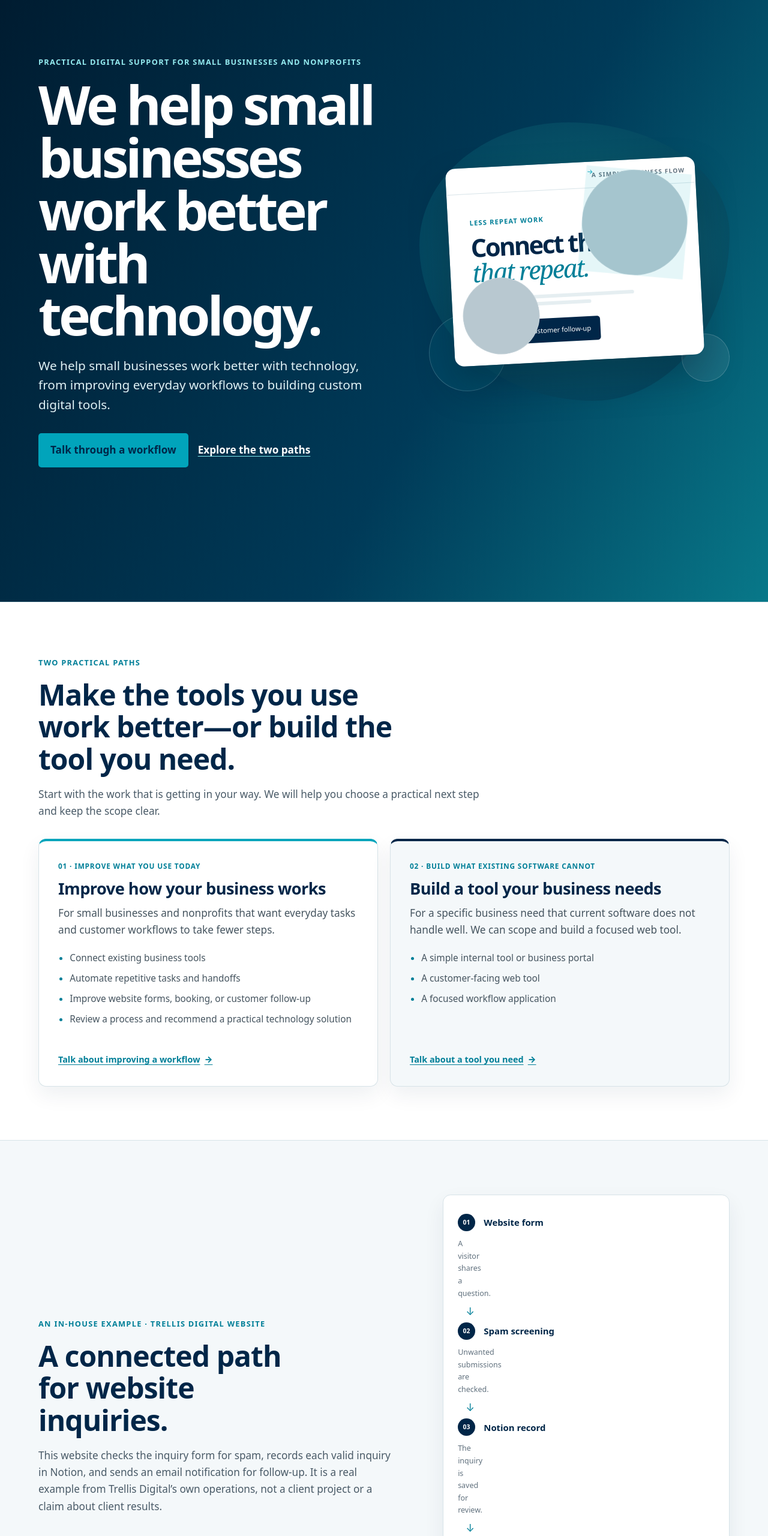
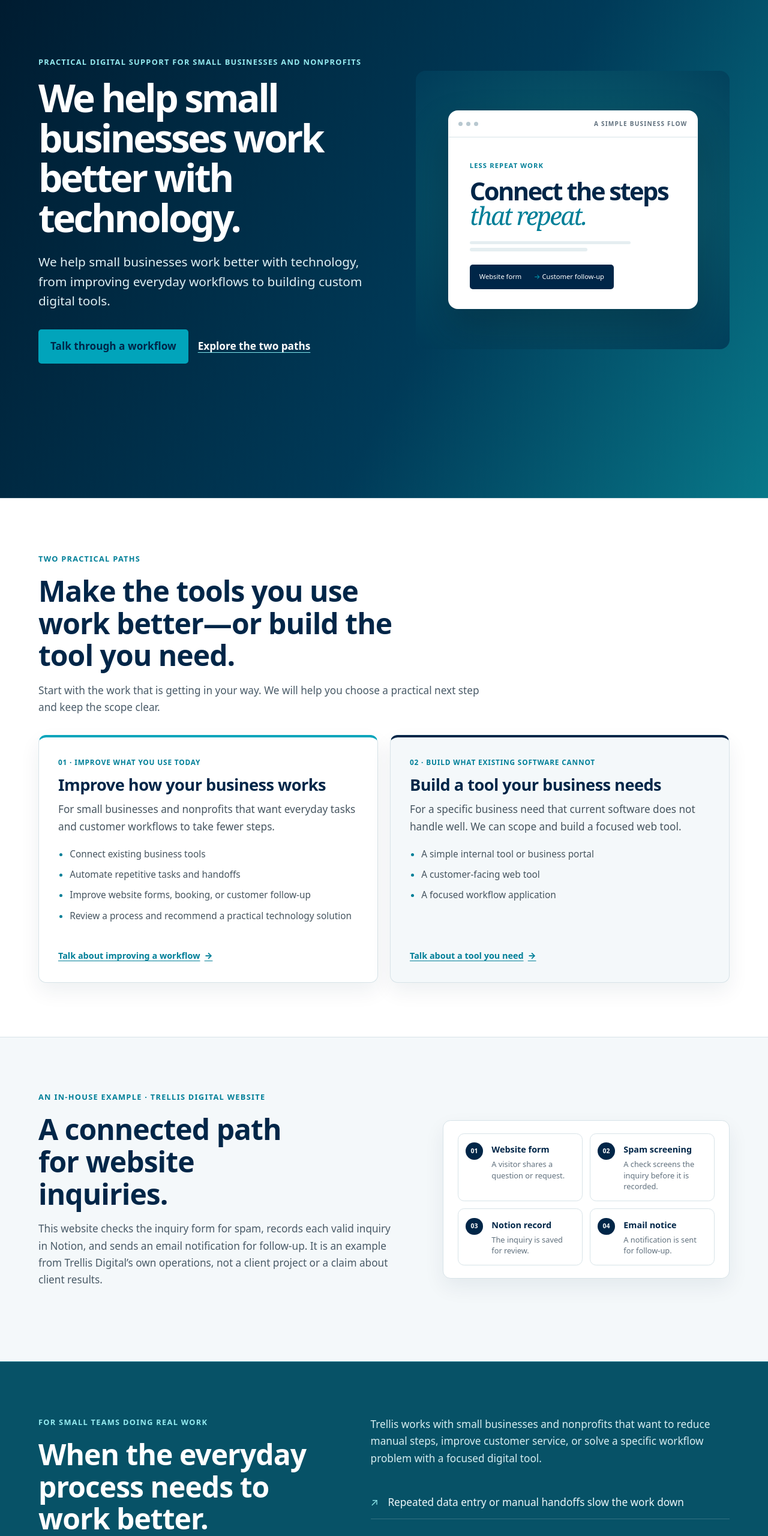
Before and after one commit to TechOpsT/trellisdigitalhq.com, a website: page public/index.html in a window 1280 px wide. Shown: the part 220-2780 px from the top of the page at 60% size. Drawn offline with Linux system fonts and the light colour scheme.

Commit message:
Refine hero, workflow preview, and form behavior

```diff
--- a/public/assets/css/styles.css
+++ b/public/assets/css/styles.css
@@ -84,3 +84,27 @@
 @media(max-width:760px){.path-grid,.example-layout{grid-template-columns:1fr}.path-card{min-height:0}.example-layout{gap:1.4rem}}
 
 @media(max-width:760px){.hero h1{font-size:clamp(2.4rem,10vw,3rem);max-width:14ch}}
+
+/* Keep the hero graphic in its own column and give the headline room. */
+.hero-grid{grid-template-columns:minmax(0,1.05fr) minmax(17rem,.95fr);gap:clamp(1.5rem,4vw,3.5rem)}
+.hero-copy{position:relative;z-index:1;min-width:0}
+.hero h1{font-size:clamp(2.6rem,5vw,4.2rem);line-height:1.04;max-width:13ch}
+.hero-accent.studio-visual{overflow:hidden;border-radius:1rem;min-width:0}
+.studio-window{transform:none;max-width:100%}
+@media(max-width:760px){.hero h1{font-size:clamp(2.3rem,8vw,2.75rem);max-width:14ch}.hero-accent.studio-visual{min-height:21rem;margin:0 auto;width:100%;max-width:32rem}}
+
+/* Give every workflow step a readable text column. */
+.example-flow{display:grid;grid-template-columns:repeat(2,minmax(0,1fr));gap:.75rem}
+.example-flow .example-step{display:grid;grid-template-columns:2rem minmax(0,1fr);align-items:start;gap:.7rem;padding:.9rem .75rem;border:1px solid var(--line);border-radius:.65rem;background:#fff;min-width:0}
+.example-flow .example-step>span{display:grid;place-items:center;width:1.8rem;height:1.8rem;border-radius:50%;background:var(--navy);color:#fff;font-size:.65rem;font-weight:850}
+.example-flow .example-step>div{min-width:0}
+.example-flow .example-step strong,.example-flow .example-step small{display:block;overflow-wrap:anywhere}
+.example-flow .example-step strong{color:var(--navy);font-size:.9rem}
+.example-flow .example-step small{margin-top:.2rem;color:var(--muted);font-size:.8rem;line-height:1.45}
+@media(max-width:760px){.example-flow{grid-template-columns:1fr}.example-layout{gap:1.25rem}}
+.preview-form-note{margin:0 0 .7rem!important;padding:.75rem .9rem;border-left:3px solid var(--teal);background:rgba(255,255,255,.08);color:#d8edf2!important;font-size:.85rem!important}
+
+/* Override the older decorative-span rules inside the hero illustration. */
+.hero-accent.studio-visual span{position:static;inset:auto;width:auto;height:auto;border:0;background:transparent;transform:none}
+.hero-accent.studio-visual .studio-window-top span{display:block;width:.45rem;height:.45rem;border-radius:50%;background:#b8c8d0}
+.hero-accent.studio-visual .studio-window-button span{display:inline;margin-left:1.1rem;color:var(--teal)}
--- a/public/assets/js/contact-form.js
+++ b/public/assets/js/contact-form.js
@@ -5,6 +5,19 @@
 
   const submitButton = form.querySelector("button[type='submit']");
   const status = form.querySelector("[data-form-status]");
+
+  const productionHosts = new Set(["trellisdigitalhq.com", "www.trellisdigitalhq.com"]);
+  if (!productionHosts.has(window.location.hostname)) {
+    form.querySelectorAll("input, select, textarea, button").forEach((control) => {
+      control.disabled = true;
+    });
+    const previewNote = document.createElement("p");
+    previewNote.className = "preview-form-note";
+    previewNote.setAttribute("role", "status");
+    previewNote.textContent = "The contact form is disabled on this review preview. The live site uses a security check before it accepts inquiries.";
+    form.insertBefore(previewNote, submitButton);
+    return;
+  }
 
   installTurnstile(form, submitButton);
 
--- a/public/index.html
+++ b/public/index.html
@@ -104,7 +104,7 @@
               <div class="studio-window-button">Website form <span>→</span> Customer follow-up</div>
             </div>
           </div>
-          <span class="studio-orbit studio-orbit-one"></span><span class="studio-orbit studio-orbit-two"></span>
+
         </div>
       </div>
     </section>
@@ -148,16 +148,13 @@
         <div>
           <p class="eyebrow">An in-house example · Trellis Digital website</p>
           <h2 id="example-title">A connected path for website inquiries.</h2>
-          <p class="section-intro">This website checks the inquiry form for spam, records each valid inquiry in Notion, and sends an email notification for follow-up. It is a real example from Trellis Digital’s own operations, not a client project or a claim about client results.</p>
+          <p class="section-intro">This website checks the inquiry form for spam, records each valid inquiry in Notion, and sends an email notification for follow-up. It is an example from Trellis Digital’s own operations, not a client project or a claim about client results.</p>
         </div>
         <div class="example-flow" role="img" aria-label="Trellis Digital’s own inquiry flow: website form, spam check, Notion record, email notification.">
-          <div><span>01</span><strong>Website form</strong><small>A visitor shares a question.</small></div>
-          <i aria-hidden="true">↓</i>
-          <div><span>02</span><strong>Spam screening</strong><small>Unwanted submissions are checked.</small></div>
-          <i aria-hidden="true">↓</i>
-          <div><span>03</span><strong>Notion record</strong><small>The inquiry is saved for review.</small></div>
-          <i aria-hidden="true">↓</i>
-          <div><span>04</span><strong>Email notice</strong><small>A follow-up notification is sent.</small></div>
+          <div class="example-step"><span>01</span><div><strong>Website form</strong><small>A visitor shares a question or request.</small></div></div>
+          <div class="example-step"><span>02</span><div><strong>Spam screening</strong><small>A check screens the inquiry before it is recorded.</small></div></div>
+          <div class="example-step"><span>03</span><div><strong>Notion record</strong><small>The inquiry is saved for review.</small></div></div>
+          <div class="example-step"><span>04</span><div><strong>Email notice</strong><small>A notification is sent for follow-up.</small></div></div>
         </div>
       </div>
     </section>
@@ -175,7 +172,7 @@
             <li>Website inquiries or booking requests are hard to track</li>
             <li>Existing software does not fit one important business task</li>
           </ul>
-          <p class="fit-note">Trellis focuses on scoped digital projects for small businesses and nonprofits. It is not an enterprise engineering, aerospace, or defense service.</p>
+          <p class="fit-note">Trellis focuses on small businesses and nonprofits with a process or customer workflow they want to improve.</p>
         </div>
       </div>
     </section>
```
